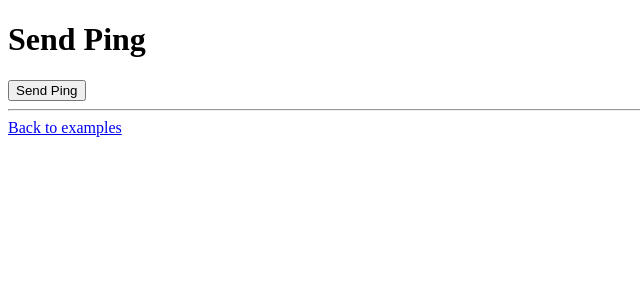
After one commit to razielSan/flask_crud, a Flask app: page /examples/ping in a window 1280 px wide. The commit adds this page. Shown: the top 300 px of the page, without its empty margins (0-640 px from the left). Run offline with Flask 3, Linux system fonts and the light colour scheme.

Commit message:
Add examples app w/ ping view

```diff
--- a/app/app.py
+++ b/app/app.py
@@ -1,9 +1,13 @@
 from flask import Flask
 
-from views import index_app
+from views import index_app, examples_app
 
 
 def create_app():
     app = Flask(__name__)
+    app.config.update(
+        TEMPLATE_AUTO_RELOAD=True,
+    )
     app.register_blueprint(index_app)
+    app.register_blueprint(examples_app, url_prefix="/examples")
     return app
--- /dev/null
+++ b/app/templates/examples/ping/show_ping.html
@@ -0,0 +1,18 @@
+{% extends "base.html" %}
+
+{% block title %}
+    Ping
+{% endblock title %}
+
+
+{% block body %}
+
+    <h1>Send Ping</h1>
+    <button hx-post="{{ url_for("examples.ping") }}">
+        Send Ping
+    </button>
+    <hr>
+    <div>
+        <a href="{{ url_for("examples.examples") }}">Back to examples</a>
+    </div>
+{% endblock body %}
--- a/app/templates/index.html
+++ b/app/templates/index.html
@@ -7,4 +7,8 @@
 
 {% block body %}
   Hello User
+
+  <h2>
+    <a href="{{ url_for('examples.examples') }}">Examples</a>
+  </h2>
 {% endblock body %}
--- a/app/views/__init__.py
+++ b/app/views/__init__.py
@@ -1 +1,2 @@
 from views.index.views import router as index_app
+from views.examples.views import router as examples_app
--- /dev/null
+++ b/app/views/examples/views.py
@@ -0,0 +1,20 @@
+from flask import Blueprint, render_template, request, redirect
+
+
+router = Blueprint("examples", __name__)
+
+
+@router.route("/examples", endpoint="examples")
+def examples_list():
+    return render_template("examples/examples.html")
+
+
+@router.route(
+    "/ping",
+    endpoint="ping",
+    methods=["POST", "GEt"]
+)
+def handle_ping():
+    if request.method == "POST":
+        return "Pong!"
+    return render_template("examples/ping/show_ping.html")
```
Also changed, not shown: app/templates/examples/examples.html (added, +23 -0 lines), README.MD.
